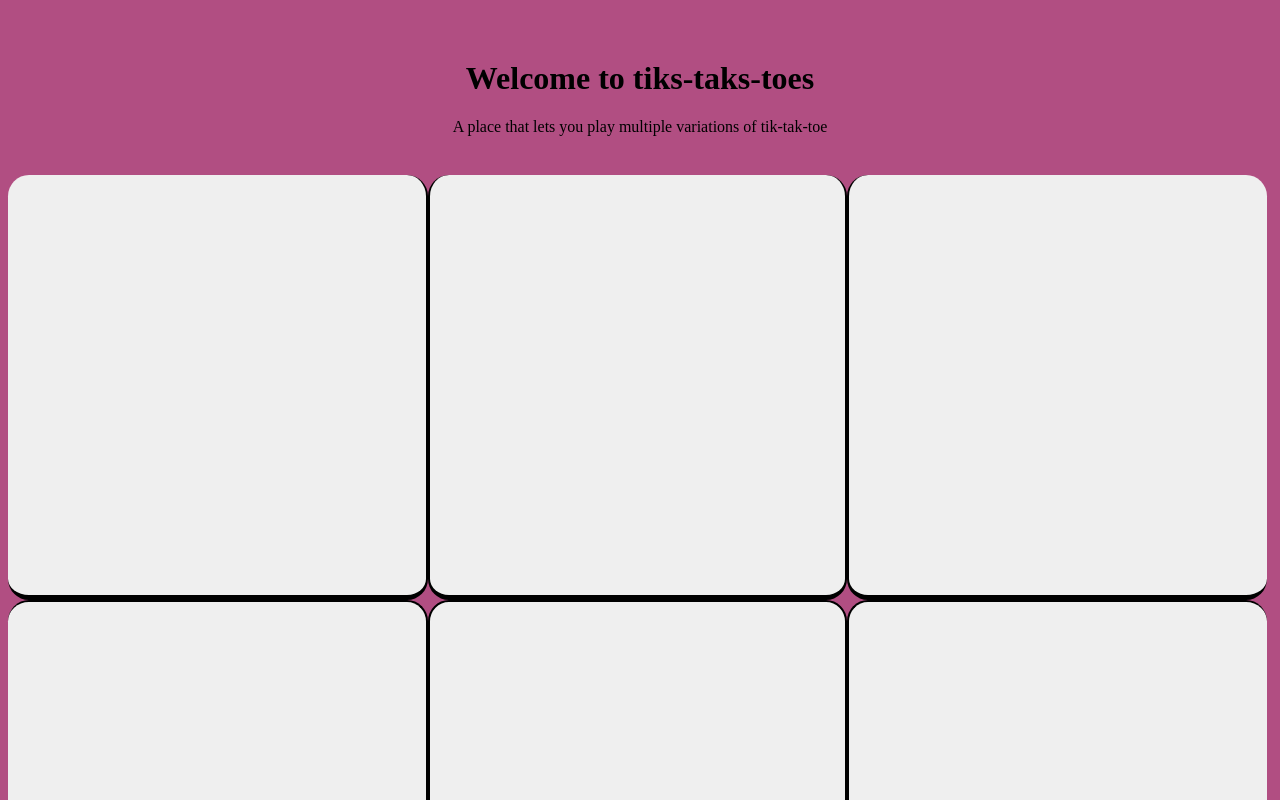
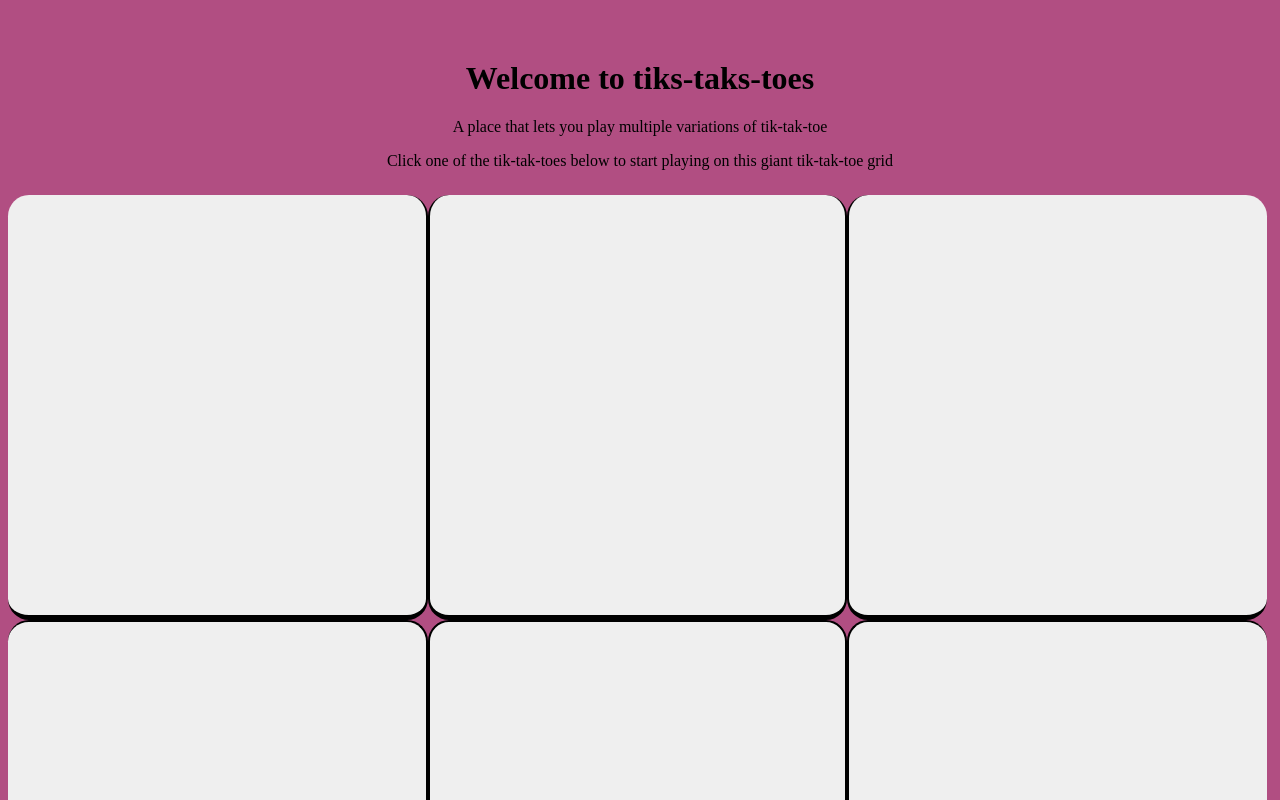
Before and after one commit to NandhithaShree/tiks-taks-toes, a React (Create React App) app: page / in a window 1280 px wide. Shown: the top 800 px of the page. Built offline with nearby package versions, Linux system fonts and the light colour scheme.

Commit message:
before useState

```diff
--- a/src/components/buttons.css
+++ b/src/components/buttons.css
@@ -43,3 +43,6 @@
   body{
     background-color: #b14e82;
   }
+  #all-buts{
+    margin-top: 20px;
+  }
--- a/src/components/buttons.js
+++ b/src/components/buttons.js
@@ -1,4 +1,4 @@
-import React from 'react';
+import React, {useState} from 'react';
 import './buttons.css'
 import { useNavigate } from 'react-router-dom';
 
@@ -15,8 +15,9 @@ export default function ButtonFn() {
             <div id="top-div">
                 <h1>Welcome to tiks-taks-toes</h1>
                 <p id="below-h1">A place that lets you play multiple variations of tik-tak-toe</p>
+                <p id="below-h1">Click one of the tik-tak-toes below to start playing on this giant tik-tak-toe grid</p>
             </div>
-            <div>
+            <div id="all-buts">
                 <div id="but-div">
                     <button onClick={goToNttk} class="start-page-but right bot" id="one-p">
                     </button>
--- a/src/components/thex.css
+++ b/src/components/thex.css
@@ -8,6 +8,7 @@
     font-weight: 400;
     font-style: normal;
     margin:auto 25%;
+    color:white;
 
 
 }
--- a/src/normal_tiktaktoe.js
+++ b/src/normal_tiktaktoe.js
@@ -2,8 +2,6 @@ import React from 'react';
 import threebythreefn from './components/3by3grid';
 
 export default function Nttkfn(){
-
-
     return(
         threebythreefn()
     );
```
